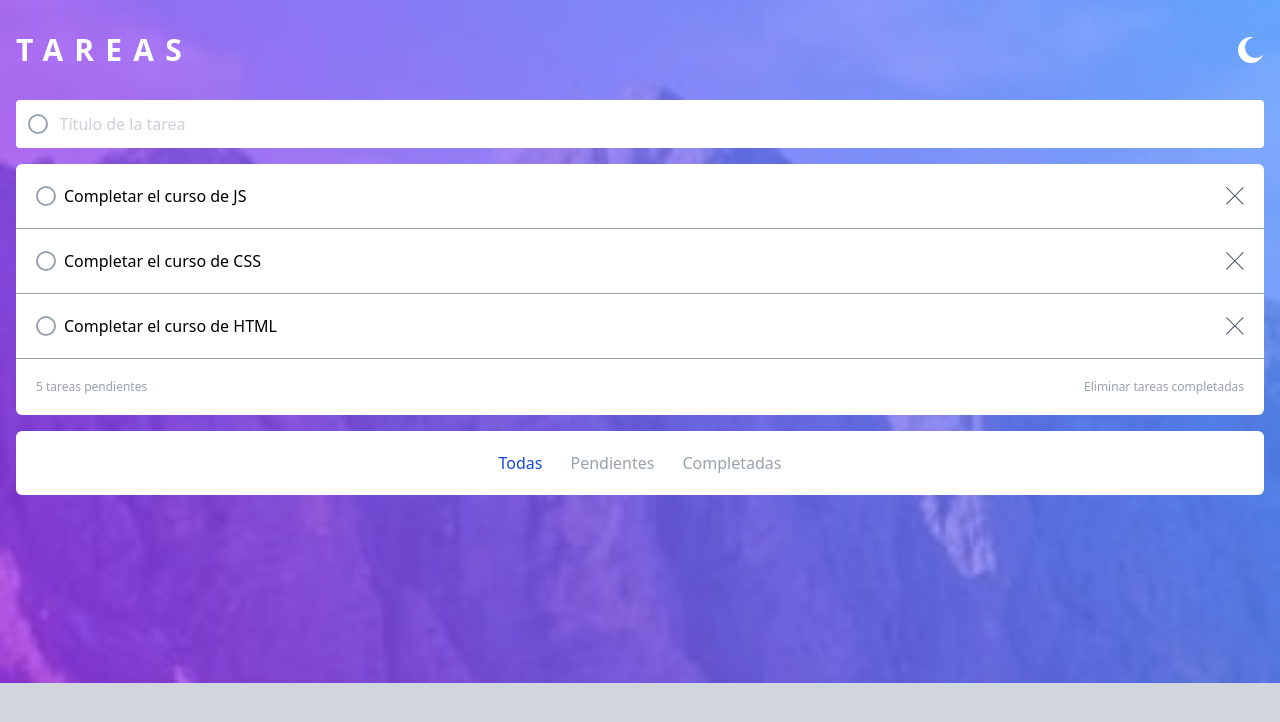
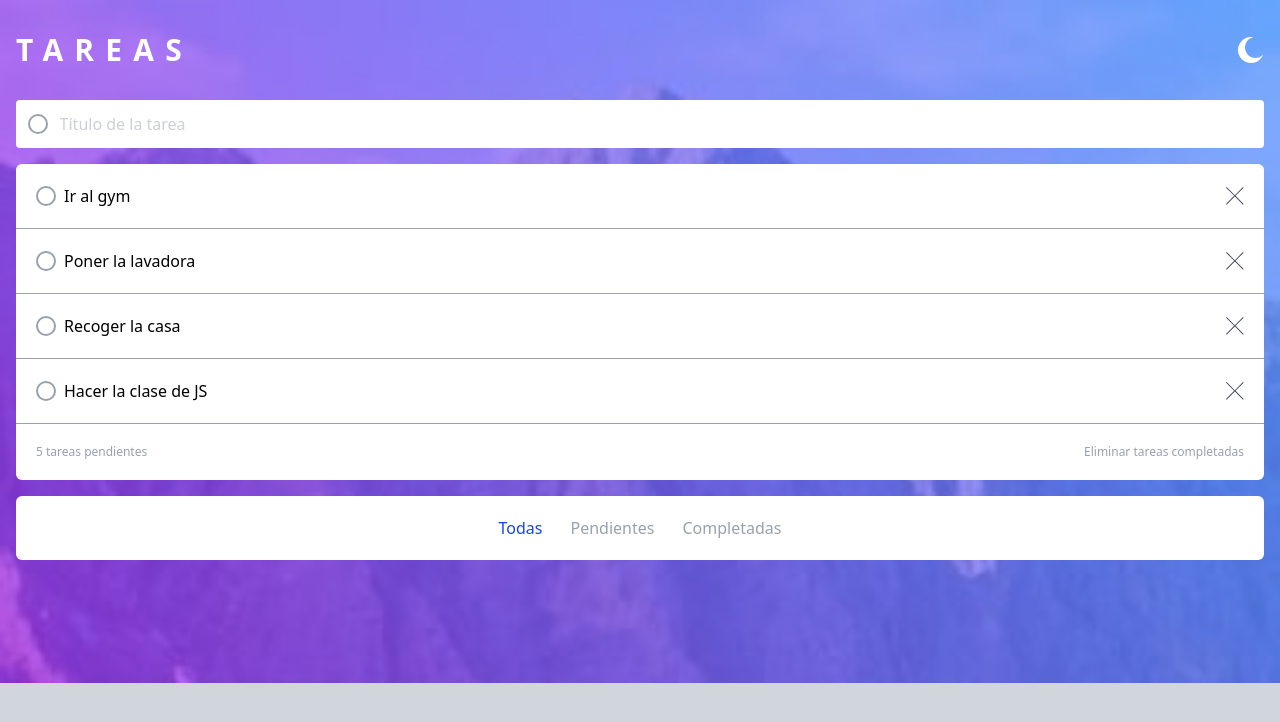
Before and after one commit to doblep97/Proyecto-gestor-tareas_vite-react-tailwind, a React (Vite) app: page / in a window 1280 px wide. Shown: the top 722 px of the page. Built offline with nearby package versions, Linux system fonts and the light colour scheme.

Commit message:
Primera estructura de componentes

```diff
--- a/src/App.jsx
+++ b/src/App.jsx
@@ -1,81 +1,44 @@
-import CrossIcon from "./components/icons/CrossIcon"
-import MoonIcon from "./components/icons/MoonIcon"
+import { useState } from "react"
+import Header from "./components/Header"
+import TaskComputed from "./components/TaskComputed"
+import TaskCreate from "./components/TaskCreate"
+import TaskFilter from "./components/TaskFilter"
+import TaskList from "./components/TaskList"
 
+const initialStateTask=[
+  {id: 1, title: "Ir al gym", completed: false},
+  {id: 2, title: "Poner la lavadora", completed: true},
+  {id: 3, title: "Recoger la casa", completed: false},
+  {id: 4, title: "Hacer la clase de JS", completed: false},
+]
 
 const App = () => {
+
+  const [tasksData, setTaskData] = useState(initialStateTask)
+
   return (
     <>
       <div className="min-h-screen bg-gray-300 bg-[url(./assets/images/bg-mobile-light.jpg)] bg-no-repeat bg-contain">
 
-        <header className="container mx-auto px-4 py-8 flex flex-col gap-6">
-          <div className="flex justify-between ">
-            <h1 className="uppercase text-white text-3xl font-semibold tracking-[0.7rem]">tareas</h1>
-            <button><MoonIcon/></button>
-          </div>
-        </header>
+        <Header/>
 
         <main className="container mx-auto px-4 mb-8">
 
-          {/*TaskCreate*/}
-          <form action=""className="bg-white text-black border-none rounded py-3 px-3 flex items-center gap-3 mb-4">
-            <span className="rounded-full border-2 inline-block h-5 w-5 border-gray-400"></span>
-            <input
-              type="text"
-              placeholder="Título de la tarea"
-              name="title"
-              className="w-full outline-none text-gray-400"
-            />
-          </form>
+          <TaskCreate/>
 
-          {/*TaskList(taskItem) - TaskUpdate & TaskDelete*/}
           <div className="bg-white radius rounded-md mb-4">
+            {/*TaskList(taskItem) - TaskUpdate & TaskDelete*/}
+            <TaskList tasks={tasksData}/>
 
-            <article className="flex justify-between border-b border-gray-400 p-5">
-              <div className="flex gap-2 items-center">
-                <button className="rounded-full border-2 inline-block h-5 w-5 border-gray-400"></button>
-                <p>Completar el curso de JS</p>
-              </div>
-              <button><CrossIcon/></button>
-            </article>
-
-            <article className="flex justify-between border-b border-gray-400 p-5">
-              <div className="flex gap-2 items-center">
-                <button className="rounded-full border-2 inline-block h-5 w-5 border-gray-400"></button>
-                <p>Completar el curso de CSS</p>
-              </div>
-              <button><CrossIcon/></button>
-            </article>
-
-            <article className="flex justify-between border-b border-gray-400 p-5">
-              <div className="flex gap-2 items-center">
-                <button className="rounded-full border-2 inline-block h-5 w-5 border-gray-400"></button>
-                <p>Completar el curso de HTML</p>
-              </div>
-              <button><CrossIcon/></button>
-            </article>
-
-            {/*TaskComputed*/}
-            <section className="p-5 text-gray-400 flex justify-between text-xs">
-              <span>5 tareas pendientes</span>
-              <button>Eliminar tareas completadas</button>
-            </section>
+            <TaskComputed/>
 
           </div>
 
-            {/*Taskfilter*/}
-          <section className="container mx-auto radius rounded-mds">
-            <div className=" bg-white radius rounded-md flex justify-center gap-7 text-gray-400">
-              <button className="inline-block py-5 text-blue-700">Todas</button>
-              <button className="inline-block py-5 hover:text-blue-700">Pendientes</button>
-              <button className="inline-block py-5 hover:text-blue-700">Completadas</button>
-            </div>
-          </section>
+          <TaskFilter/>
 
         </main>
 
-
       </div>
-
     </>
   )
 }
--- /dev/null
+++ b/src/components/Header.jsx
@@ -0,0 +1,14 @@
+import MoonIcon from './icons/MoonIcon'
+
+const Header = () => {
+    return(
+        <header className="container mx-auto px-4 py-8 flex flex-col gap-6">
+          <div className="flex justify-between ">
+            <h1 className="uppercase text-white text-3xl font-semibold tracking-[0.7rem]">tareas</h1>
+            <button><MoonIcon/></button>
+          </div>
+        </header>
+    )
+}
+
+export default Header;
--- /dev/null
+++ b/src/components/TaskComputed.jsx
@@ -0,0 +1,10 @@
+const TaskComputed = () => {
+    return(
+        <section className="p-5 text-gray-400 flex justify-between text-xs">
+            <span>5 tareas pendientes</span>
+            <button>Eliminar tareas completadas</button>
+        </section>
+    )
+}
+
+export default TaskComputed;
--- /dev/null
+++ b/src/components/TaskCreate.jsx
@@ -0,0 +1,17 @@
+const TaskCreate = () => {
+
+
+    return(
+        <form action=""className="bg-white text-black border-none rounded py-3 px-3 flex items-center gap-3 mb-4">
+            <span className="rounded-full border-2 inline-block h-5 w-5 border-gray-400"></span>
+            <input
+              type="text"
+              placeholder="Título de la tarea"
+              name="title"
+              className="w-full outline-none text-gray-400"
+            />
+        </form>
+    )
+}
+
+export default TaskCreate;
--- /dev/null
+++ b/src/components/TaskFilter.jsx
@@ -0,0 +1,14 @@
+const TaskFilter = () => {
+    return(
+        <section className="container mx-auto radius rounded-mds">
+            <div className=" bg-white radius rounded-md flex justify-center gap-7 text-gray-400">
+              <button className="inline-block py-5 text-blue-700">Todas</button>
+              <button className="inline-block py-5 hover:text-blue-700">Pendientes</button>
+              <button className="inline-block py-5 hover:text-blue-700">Completadas</button>
+            </div>
+        </section>
+
+    )
+}
+
+export default TaskFilter;
--- /dev/null
+++ b/src/components/TaskItem.jsx
@@ -0,0 +1,18 @@
+import CrossIcon from './icons/CrossIcon'
+
+const TaskItem = ({task}) => {
+
+   const {id, title, completed} = task;
+
+    return(
+        <article className="flex justify-between border-b border-gray-400 p-5">
+              <div className="flex gap-2 items-center">
+                <button className="rounded-full border-2 inline-block h-5 w-5 border-gray-400"></button>
+                {title}
+              </div>
+              <button><CrossIcon/></button>
+        </article>
+    )
+}
+
+export default TaskItem;
--- /dev/null
+++ b/src/components/TaskList.jsx
@@ -0,0 +1,15 @@
+import TaskItem from "./TaskItem";
+
+const TaskList = ({tasks}) => {
+  return(
+    <>
+      {
+        tasks.map(task => (
+          <TaskItem key={task.id} task={task}/>
+        ))
+      }
+    </>
+  )
+}
+
+export default TaskList;
```
Also changed, not shown: src/App.css (deleted).
